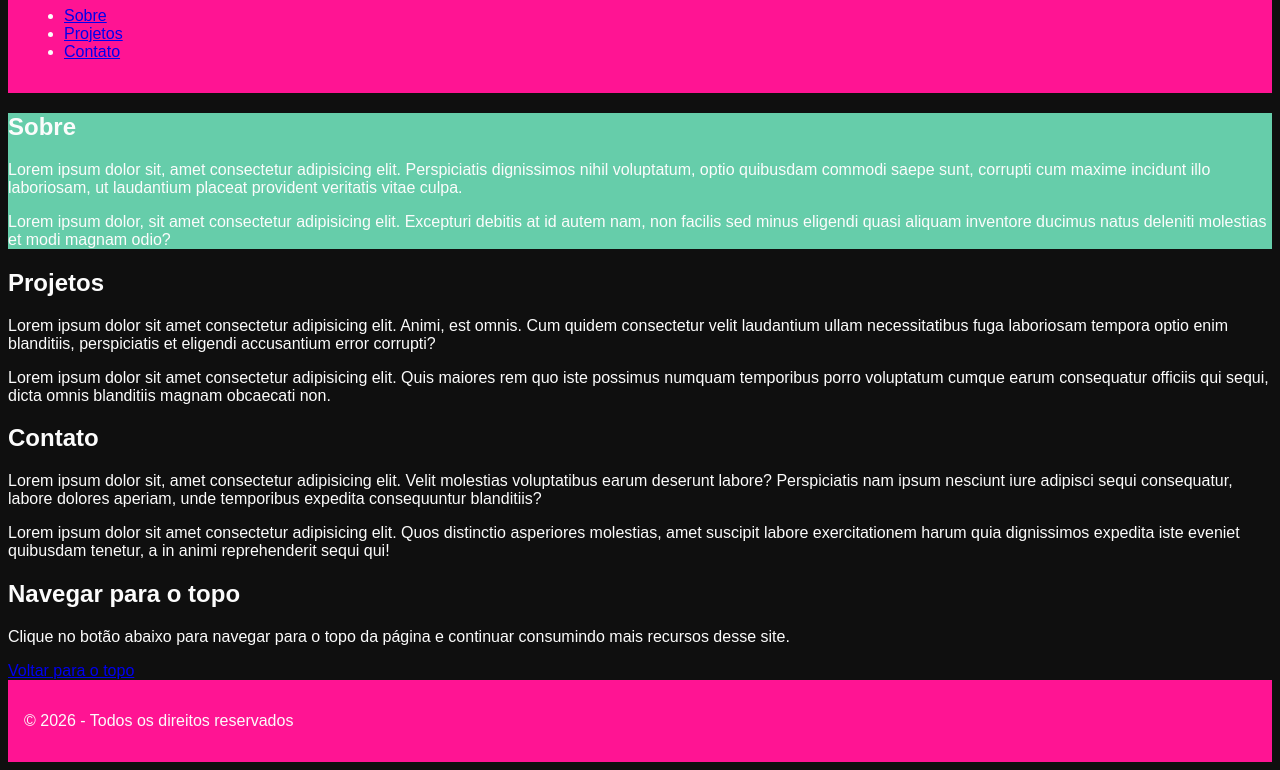
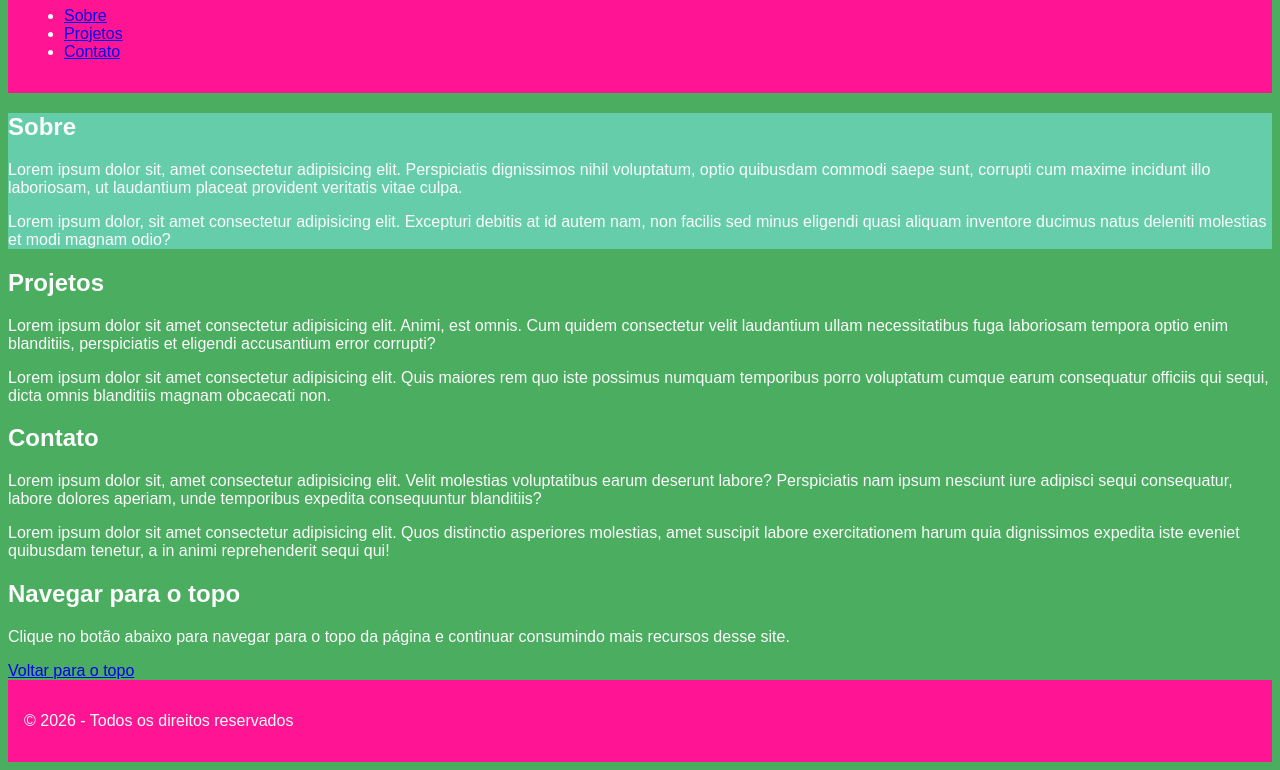
Before and after one commit to geovananascimentocosta08-maker/intro-html, a plain HTML site: page 10-navegacao-vertical.html in a window 1280 px wide. Shown: the part 97-867 px from the top of the page. Drawn offline with Linux system fonts and the light colour scheme.

Commit message:
Muda a cor na branch do formulario

```diff
--- a/10-navegacao-vertical.html
+++ b/10-navegacao-vertical.html
@@ -13,7 +13,7 @@ html {
 /* html scroll-behavior para voltar ao topo não ser agressiva. */
 /* inicia-se a pintar pelo "body" */
 body {
-background-color: #0f0f0f;
+background-color: #4aad60;
 color: #fcfcfc;
 font-family: sans-serif;
 }
```
